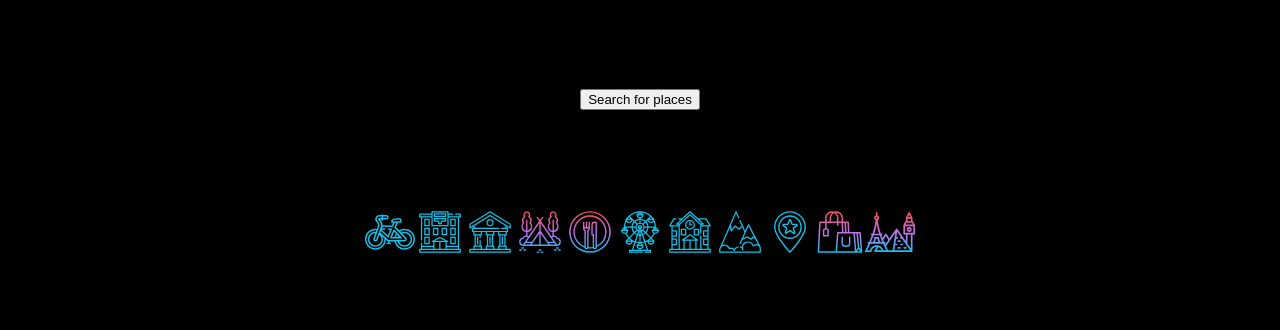
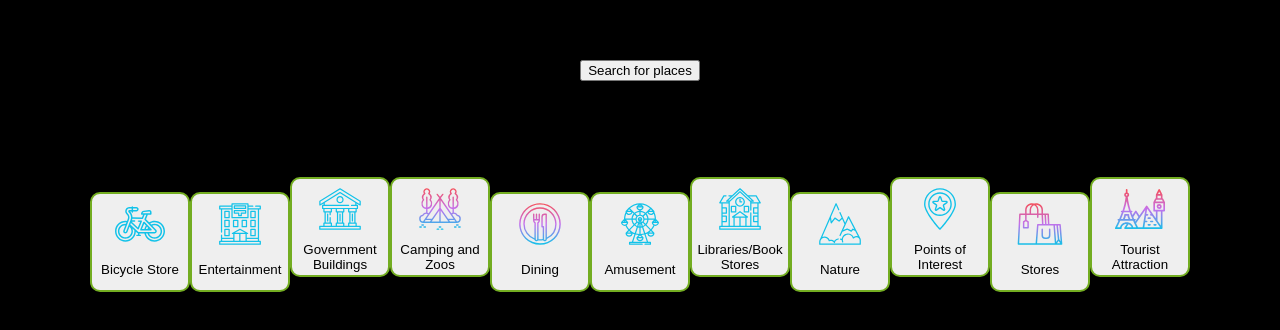
Before and after one commit to alago1/swamphacks-7, a React (Create React App) app in the folder client/: page / in a window 1280 px wide. Shown: the part 224-554 px from the top of the page. Built offline with nearby package versions, Linux system fonts and the light colour scheme.

Commit message:
Add filter functionality and fix bugs

```diff
--- a/client/src/App.tsx
+++ b/client/src/App.tsx
@@ -7,6 +7,7 @@ import Timer from "./Timer";
 import Filters from "./Filters"
 import "./App.css";
 import { calculate_weighted_avg } from "./util/weighted_avg";
+import {filters_active} from './Filters'
 
 function App() {
   const [geolocation, setGeolocation] = useState<Geolocation>();
@@ -51,13 +52,36 @@ function App() {
           const res_data = res.data.map((e: any) => {
             const rating = e.rating ?? 2.5;
             const distance = e.distance ?? 500;
-            const buzyness = e.forecast.venue_live_busyness ?? 100;
+            let buzyness = e.forecast?.venue_live_busyness ?? 100;
+            if (!buzyness)
+              buzyness = 100;
+            const types = e.types ?? [];
 
             e.weight = Math.pow(rating, 4) / (buzyness * distance);
             return e;
           });
-          setData(res_data);
-          setWeighted(calculate_weighted_avg(res_data));
+
+          let final_res_data: any = [];
+          res.data.forEach((e: any) => {
+
+            let should_include = false;
+            e.types.forEach((type: string) => {
+              if (type in filters_active) {
+                should_include = true;
+              }
+            });
+            if (should_include || e.types.length == 0) {
+              final_res_data.push(e);
+            }
+            else {
+              console.log("Excluding 1");
+            }
+          });
+
+          console.log("This the res data");
+          console.dir(final_res_data);
+          setData(final_res_data);
+          setWeighted(calculate_weighted_avg(final_res_data));
         })
         .catch((e) => console.error(e));
     }
--- a/client/src/Filters.tsx
+++ b/client/src/Filters.tsx
@@ -11,23 +11,48 @@ import mountains from './assets/Icons/svg/mountains.svg';
 import point_of_interest from './assets/Icons/svg/point_of_interest.svg';
 import shopping from './assets/Icons/svg/shopping.svg';
 import tourist_attraction from './assets/Icons/svg/tourist_attraction.svg';
+import { AnySrvRecord } from "dns";
+
+export const filters_active: Record<string, boolean> = {'bicycle': true,
+    'building': true,
+    'building_columns': true,
+    'campground': true,
+    'dining': true,
+    'ferris_wheel': true,
+    'library': true,
+    'mountains': true,
+    'point_of_interest': true,
+    'shopping': true,
+    'tourist_attraction': true};
 
 const Filters = (props: any) => {
     return(
         <div>
-            <img src={bicycle}  width='50' height='50'/>
-            <img src={building}  width='50' height='50'/>
-            <img src={building_columns}  width='50' height='50'/>
-            <img src={campground}  width='50' height='50'/>
-            <img src={dining}  width='50' height='50'/>
-            <img src={ferris_wheel}  width='50' height='50'/>
-            <img src={library} width='50' height='50' />
-            <img src={mountains}  width='50' height='50'/>
-            <img src={point_of_interest}  width='50' height='50'/>
-            <img src={shopping}  width='50' height='50'/>
-            <img src={tourist_attraction}  width='50' height='50'/>
+            <button onClick={() => ToggleFilter('bicycle')} id='bicycle_button' className='filter-button filter-on'><img src={bicycle} width='50' height='50'/><p>Bicycle Store</p></button>
+            <button onClick={() => ToggleFilter('building')} id='building_button' className='filter-button filter-on'><img src={building} width='50' height='50'/><p>Entertainment</p></button>
+            <button onClick={() => ToggleFilter('building_columns')} id='building_columns_button' className='filter-button filter-on'><img src={building_columns} width='50' height='50'/><p>Government Buildings</p></button>
+            <button onClick={() => ToggleFilter('campground')} id='campground_button' className='filter-button filter-on'><img src={campground} width='50' height='50'/><p>Camping and Zoos</p></button>
+            <button onClick={() => ToggleFilter('dining')} id='dining_button' className='filter-button filter-on'><img src={dining} width='50' height='50'/><p>Dining</p></button>
+            <button onClick={() => ToggleFilter('ferris_wheel')} id='ferris_wheel_button' className='filter-button filter-on'><img src={ferris_wheel} width='50' height='50'/><p>Amusement</p></button>
+            <button onClick={() => ToggleFilter('library')} id='library_button' className='filter-button filter-on'><img src={library}width='50' height='50' /><p>Libraries/Book Stores</p></button>
+            <button onClick={() => ToggleFilter('mountains')} id='mountains_button' className='filter-button filter-on'><img src={mountains} width='50' height='50'/><p>Nature</p></button>
+            <button onClick={() => ToggleFilter('point_of_interest')} id='point_of_interest_button' className='filter-button filter-on'><img src={point_of_interest} width='50' height='50'/><p>Points of Interest</p></button>
+            <button onClick={() => ToggleFilter('shopping')} id='shopping_button' className='filter-button filter-on'><img src={shopping} width='50' height='50'/><p>Stores</p></button>
+            <button onClick={() => ToggleFilter('tourist_attraction')} id='tourist_attraction_button' className='filter-button filter-on'><img src={tourist_attraction} width='50' height='50'/><p>Tourist Attraction</p></button>
         </div>
     );
 }
 
+const ToggleFilter = (filter_id: any) => {
+    filters_active[filter_id] = !filters_active[filter_id];
+    if (!filters_active[filter_id]) {
+        document.getElementById(filter_id + '_button')?.classList.remove('filter-on');
+        document.getElementById(filter_id + '_button')?.classList.add('filter-off');
+    }
+    else {
+        document.getElementById(filter_id + '_button')?.classList.remove('filter-off');
+        document.getElementById(filter_id + '_button')?.classList.add('filter-on');
+    }
+}
+
 export default Filters;
--- a/client/src/index.css
+++ b/client/src/index.css
@@ -74,3 +74,23 @@ code {
 .start-btn {
   margin-bottom: auto;
 }
+
+.filter-button.filter-on {
+  border-radius: 10px;
+  border: 2px solid #73AD21;
+  padding: 5px;
+  width: 100px;
+  height: 100px;
+}
+
+.filter-button.filter-off {
+  border-radius: 10px;
+  border: 2px solid #ad2121;
+  padding: 5px;
+  width: 100px;
+  height: 100px;
+}
+
+.filter-button > p {
+  transform: translateY(-30%);
+}
--- a/client/src/util/weighted_avg.ts
+++ b/client/src/util/weighted_avg.ts
@@ -1,8 +1,8 @@
 export const calculate_weighted_avg = (data: any) => {
   return weighted_avg_geo_coords(
     data.map((e: any) => ({
-      lat: e.lat,
-      lng: e.lng,
+      lat: e.geometry.location.lat,
+      lng: e.geometry.location.lng,
       weight: e.weight,
     }))
   );
@@ -13,13 +13,15 @@ export const weighted_avg_geo_coords = (geo_coords: any) => {
 
   // sums all weights
   let totalWeight = 0;
-  geo_coords.array.forEach((element: any) => {
+  console.log("geo coords");
+  console.dir(geo_coords);
+  geo_coords.forEach((element: any) => {
     totalWeight += element.weight;
   });
 
   // makes new coords object with cartesian instead of geo coords
   let cartesian_coords: any = [];
-  geo_coords.array.forEach((element: any) => {
+  geo_coords.forEach((element: any) => {
     let { x, y, z } = geo_coords_to_cartesian(element.lat, element.lng);
     cartesian_coords.push({ x: x, y: y, z: z, weight: element.weight });
   });
```
Also changed, not shown: 1 other file (tests, documents, lock files or other folders).
